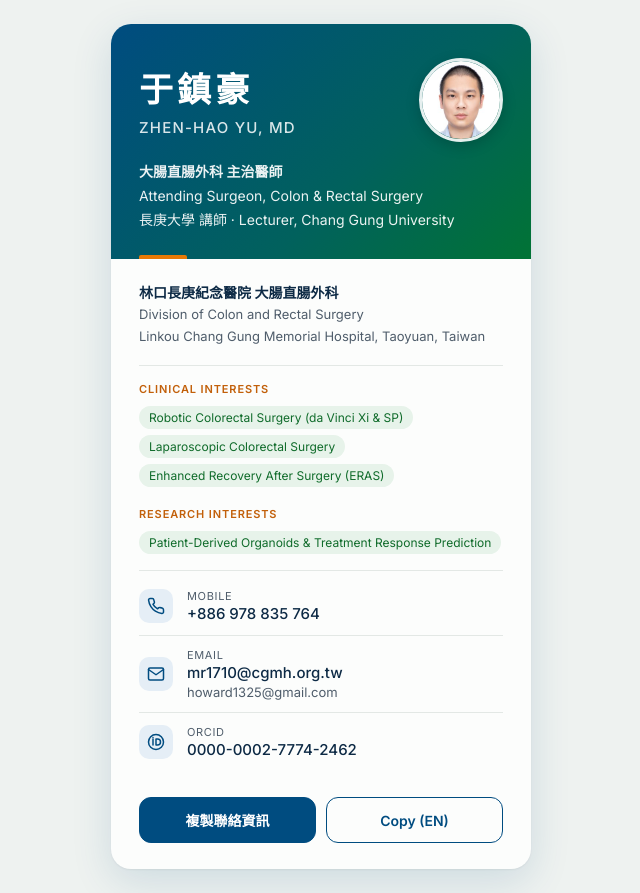
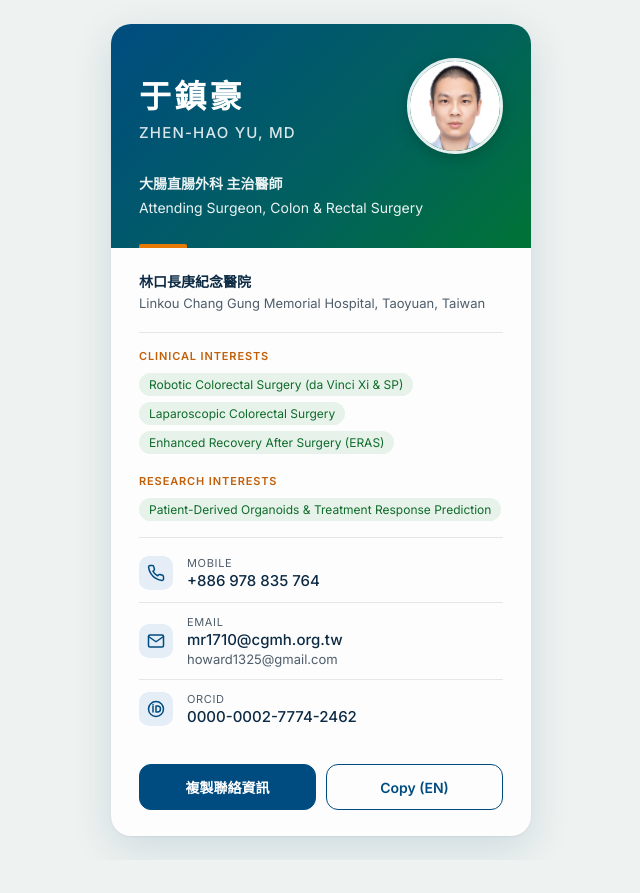
Before and after one commit to shilohbaobaoyu/shilohbaobaoyu.github.io, a plain HTML site: page index.html in a window 1280 px wide. Shown: the whole page, without its empty margins (319-959 px from the left). After the commit the page ends 860 px from the top, so only its background shows below. Drawn offline with Linux system fonts and the light colour scheme.

Commit message:
Add files via upload

```diff
--- a/index.html
+++ b/index.html
@@ -4,7 +4,7 @@
 <meta charset="utf-8">
 <meta name="viewport" content="width=device-width, initial-scale=1">
 <title>于鎮豪 Zhen-Hao Yu｜電子名片</title>
-<link href="https://fonts.googleapis.com/css2?family=Noto+Serif+TC:wght@500;700&family=Inter:wght@400;500;600&display=swap" rel="stylesheet">
+<link href="https://fonts.googleapis.com/css2?family=Noto+Sans+TC:wght@500;700&family=Inter:wght@400;500;600&display=swap" rel="stylesheet">
 <style>
   :root{--ink:#0d2a45;--ink2:#4f5d6b;--line:#e3e8e5;--paper:#fcfdfc;--blue:#004c80;--teal:#01615d;--green:#017335;--orange:#e87905;--accent:#0f6b2a;--accent-soft:#e7f3ea;--blue-soft:#e5eef6}
   *{box-sizing:border-box;margin:0;padding:0}
@@ -15,10 +15,10 @@
   .top{background:linear-gradient(135deg,var(--blue) 0%,var(--teal) 60%,var(--green) 100%);color:#fff;padding:34px 28px 28px;position:relative}
   .top::after{content:"";position:absolute;left:28px;bottom:0;width:48px;height:4px;border-radius:2px 2px 0 0;background:var(--orange)}
   .head{display:flex;align-items:center;justify-content:space-between;gap:16px}
-  .avatar{width:84px;height:84px;border-radius:50%;object-fit:cover;flex:none;border:3px solid rgba(255,255,255,.9);box-shadow:0 4px 14px rgba(0,0,0,.18)}
+  .avatar{width:96px;height:96px;border-radius:50%;object-fit:cover;flex:none;border:3px solid rgba(255,255,255,.9);box-shadow:0 4px 14px rgba(0,0,0,.18)}
   a.val{display:block;color:inherit;text-decoration:none}
   .val.sub{font-size:13px;font-weight:400;color:var(--ink2);margin-top:2px}
-  .zh{font-family:"Noto Serif TC",serif;font-weight:700;font-size:34px;letter-spacing:.12em}
+  .zh{font-family:"Noto Sans TC",sans-serif;font-weight:700;font-size:32px;letter-spacing:.1em}
   .en{font-size:15px;letter-spacing:.08em;opacity:.85;margin-top:6px;font-weight:500}
   .role{margin-top:18px;font-size:14px;line-height:1.7;opacity:.92}
   .role b{font-weight:600}
@@ -55,15 +55,13 @@
     </div>
     <div class="role">
       <b>大腸直腸外科 主治醫師</b><br>
-      Attending Surgeon, Colon &amp; Rectal Surgery<br>
-      長庚大學 講師 · Lecturer, Chang Gung University
+      Attending Surgeon, Colon &amp; Rectal Surgery
     </div>
   </section>
 
   <section class="body">
     <div class="org">
-      <strong>林口長庚紀念醫院 大腸直腸外科</strong>
-      Division of Colon and Rectal Surgery<br>
+      <strong>林口長庚紀念醫院</strong>
       Linkou Chang Gung Memorial Hospital, Taoyuan, Taiwan
     </div>
 
@@ -101,8 +99,8 @@
 </main>
 <div class="toast" id="toast">已複製</div>
 <script>
-const zhText="于鎮豪 醫師\n林口長庚紀念醫院 大腸直腸外科 主治醫師\n長庚大學 講師\n手機：+886 978 835 764\nEmail：mr1710@cgmh.org.tw\nEmail（個人）：howard1325@gmail.com\nORCID：0000-0002-7774-2462";
-const enText="Zhen-Hao Yu, MD\nAttending Surgeon, Division of Colon and Rectal Surgery\nLinkou Chang Gung Memorial Hospital, Taiwan\nLecturer, Chang Gung University\nMobile: +886 978 835 764\nEmail: mr1710@cgmh.org.tw\nPersonal email: howard1325@gmail.com\nORCID: 0000-0002-7774-2462";
+const zhText="于鎮豪 醫師\n林口長庚紀念醫院 大腸直腸外科 主治醫師\n手機：+886 978 835 764\nEmail：mr1710@cgmh.org.tw\nEmail（個人）：howard1325@gmail.com\nORCID：0000-0002-7774-2462";
+const enText="Zhen-Hao Yu, MD\nAttending Surgeon, Division of Colon and Rectal Surgery\nLinkou Chang Gung Memorial Hospital, Taiwan\nMobile: +886 978 835 764\nEmail: mr1710@cgmh.org.tw\nPersonal email: howard1325@gmail.com\nORCID: 0000-0002-7774-2462";
 const toast=document.getElementById("toast");
 function show(m){toast.textContent=m;toast.classList.add("on");setTimeout(()=>toast.classList.remove("on"),1600)}
 async function copy(t){try{await navigator.clipboard.writeText(t);show("已複製 Copied")}catch(e){show("此瀏覽器無法複製")}}
```
